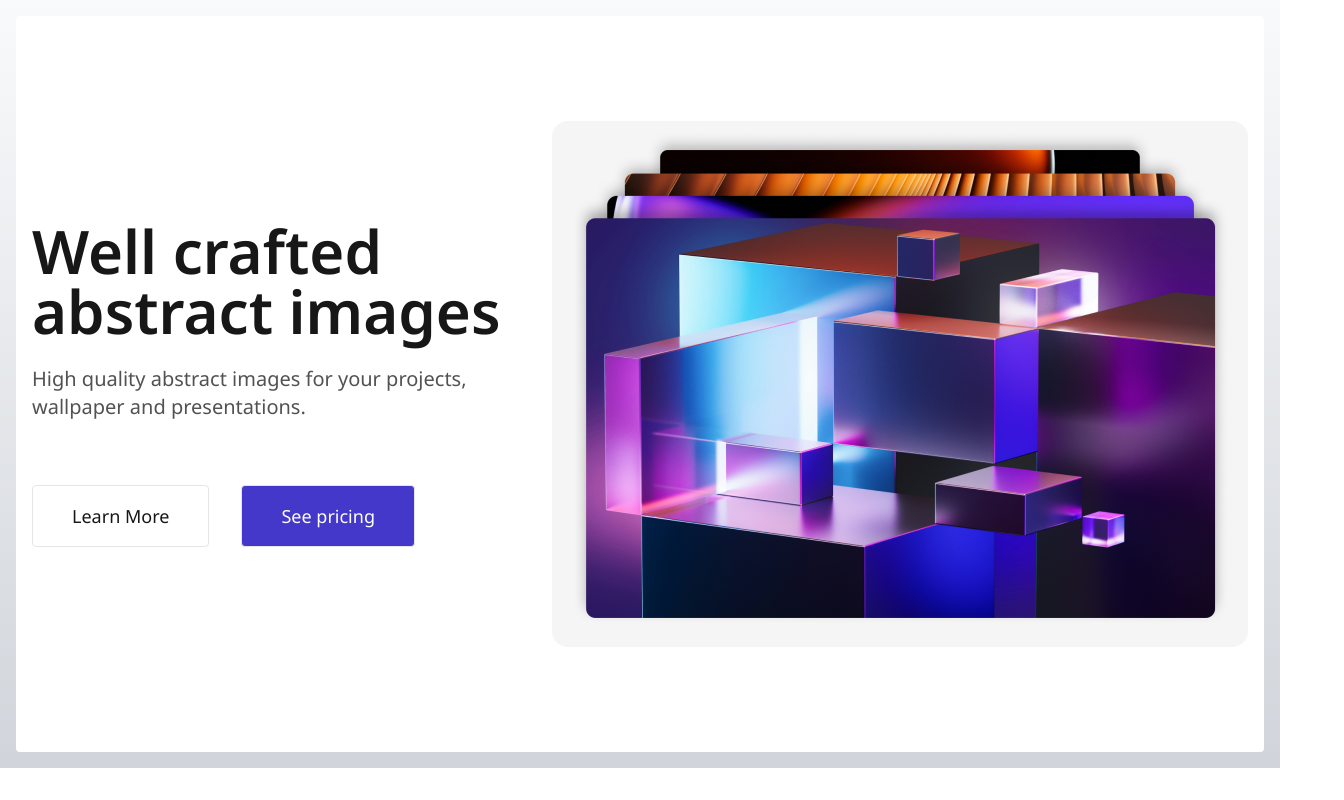
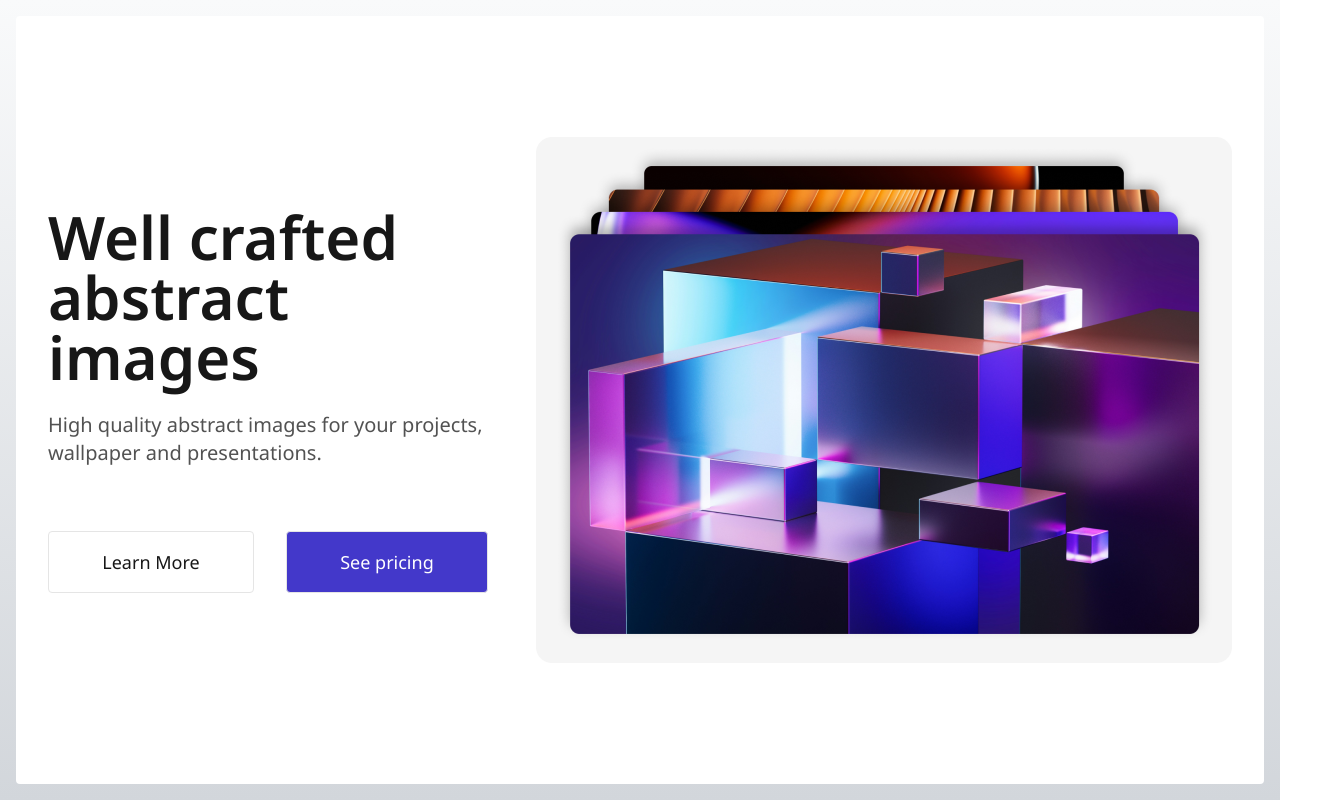
Before and after one commit to guizzettic/gfe-signin, a React (Vite) app in the folder client/: page /hero_section in a window 1280 px wide. Shown: the whole page, 1344 px wide, since content can reach past the window. Built offline with nearby package versions, Linux system fonts and the light colour scheme.

Commit message:
css tweaks

```diff
--- a/client/src/App.tsx
+++ b/client/src/App.tsx
@@ -13,7 +13,7 @@ const App: React.FC = () => {
   return (
     <AuthProvider>
       <Suspense fallback={<div>Loading...</div>}>
-        <div className="flex h-full w-full flex-col bg-gradient-to-b from-gray-50 to-gray-300">
+        <div className="flex min-h-screen w-full flex-col bg-gradient-to-b from-gray-50 to-[#d2d6db]">
           <Router>
             <Routes>
               <Route path="/signin" element={<SignIn />} />
--- a/client/src/Hero_Section/components/HeroMessage.tsx
+++ b/client/src/Hero_Section/components/HeroMessage.tsx
@@ -1,6 +1,6 @@
 const HeroMessage: React.FC = () => {
   return (
-    <div className="flex h-[260px] flex-col justify-center gap-6 md:h-[252px] md:gap-16">
+    <div className="flex w-full max-w-2xl flex-col justify-center gap-6 md:gap-16 lg:w-1/2">
       <div className="flex flex-col justify-center gap-6 self-stretch">
         <h1 className="text-4xl font-semibold text-neutral-900 md:text-5xl lg:text-6xl">
           Well crafted abstract images
@@ -10,7 +10,8 @@ const HeroMessage: React.FC = () => {
           presentations.
         </span>
       </div>
-      <div className="flex gap-4 self-stretch md:w-[458px] md:gap-8 lg:w-[383px]">
+
+      <div className="flex gap-6 self-stretch md:gap-8">
         <button
           aria-label="learn more button"
           role="button"
--- a/client/src/Hero_Section/pages/HeroSection.tsx
+++ b/client/src/Hero_Section/pages/HeroSection.tsx
@@ -3,14 +3,15 @@ import HeroMessage from "../components/HeroMessage";
 
 const HeroSection: React.FC = () => {
   return (
-    <div className="m-4 flex h-[780px] grow flex-col items-center justify-center rounded bg-white md:h-[992px] lg:h-[736px]">
-      <div className="flex h-[668px] flex-col items-center justify-around gap-12 rounded px-3 py-12 md:h-[938px] lg:h-[718px] lg:w-[1408px] lg:flex-row lg:p-24">
+    <div className="m-4 flex min-h-[80vh] grow flex-col items-center justify-center rounded bg-white">
+      <div className="flex w-full max-w-7xl flex-col items-center justify-around gap-12 rounded p-4 lg:flex-row lg:gap-12 lg:p-8">
         <HeroMessage />
+
         <img
           src={prism}
           aria-label="prism-photo"
           alt="prism-photo"
-          className="flex w-full max-w-[696px] grow items-center justify-center self-stretch rounded-lg object-cover"
+          className="h-full w-full max-w-[696px] rounded-lg object-cover"
         />
       </div>
     </div>
```
